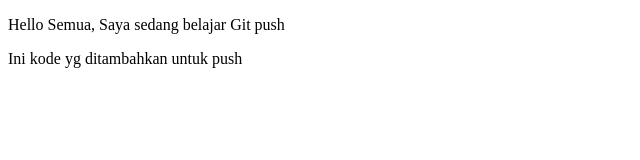
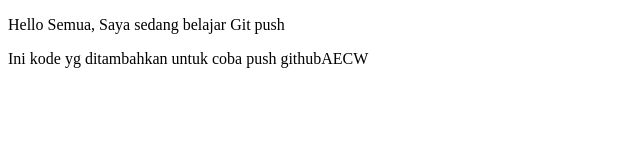
Before and after one commit to AECW85/belajar-git, a plain HTML site: page index.html in a window 1280 px wide. Shown: the whole page, without its empty margins (0-640 px from the left). Drawn offline with Linux system fonts and the light colour scheme.

Commit message:
masih mencoba push pagi2

```diff
--- a/index.html
+++ b/index.html
@@ -6,6 +6,6 @@
     </head>
     <body>
         <p>Hello Semua, Saya sedang belajar Git push</p>
-<p>Ini kode yg ditambahkan untuk push</p>
+<p>Ini kode yg ditambahkan untuk coba push githubAECW </p>
     </body>
 </html>
```
